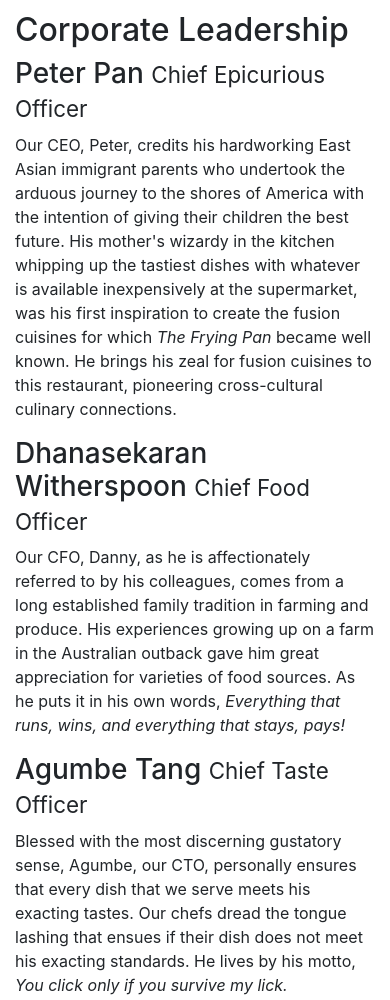
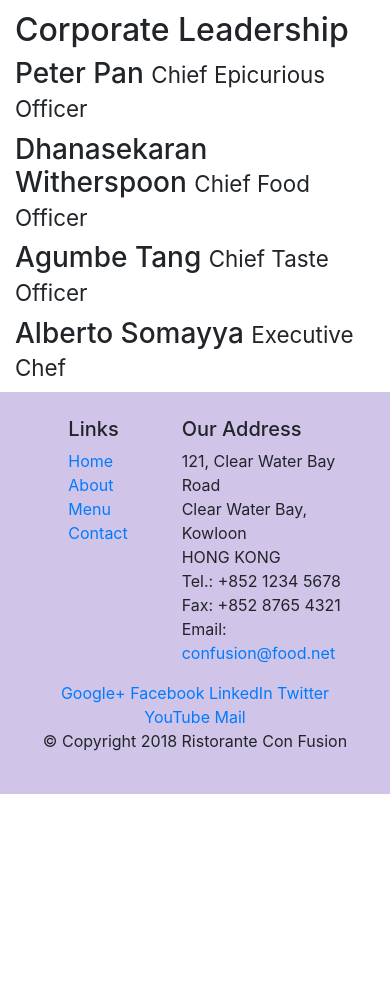
Before and after one commit to merhawiRuth/coursera-conFusion, a website: page aboutus.html in a window 390 px wide. Shown: the part 860-1860 px from the top of the page. After the commit the page ends 1654 px from the top, so only its background shows below. Drawn offline with nearby package versions, Linux system fonts and the light colour scheme.

Commit message:
assignment 1

```diff
--- a/aboutus.html
+++ b/aboutus.html
@@ -73,19 +73,21 @@
         <div class="col-12">
           <h2>Corporate Leadership</h2>
           <h3>Peter Pan <small>Chief Epicurious Officer</small></h3>
-          <p>
-            Our CEO, Peter, credits his hardworking East Asian immigrant parents
-            who undertook the arduous journey to the shores of America with the
-            intention of giving their children the best future. His mother's
-            wizardy in the kitchen whipping up the tastiest dishes with whatever
-            is available inexpensively at the supermarket, was his first
-            inspiration to create the fusion cuisines for which
-            <em>The Frying Pan</em> became well known. He brings his zeal for
-            fusion cuisines to this restaurant, pioneering cross-cultural
-            culinary connections.
-          </p>
+          <div>
+            <p class="d-none d-sm-block">
+              Our CEO, Peter, credits his hardworking East Asian immigrant
+              parents who undertook the arduous journey to the shores of America
+              with the intention of giving their children the best future. His
+              mother's wizardy in the kitchen whipping up the tastiest dishes
+              with whatever is available inexpensively at the supermarket, was
+              his first inspiration to create the fusion cuisines for which
+              <em>The Frying Pan</em> became well known. He brings his zeal for
+              fusion cuisines to this restaurant, pioneering cross-cultural
+              culinary connections.
+            </p>
+          </div>
           <h3>Dhanasekaran Witherspoon <small>Chief Food Officer</small></h3>
-          <p>
+          <p class="d-none d-sm-block">
             Our CFO, Danny, as he is affectionately referred to by his
             colleagues, comes from a long established family tradition in
             farming and produce. His experiences growing up on a farm in the
@@ -96,7 +98,7 @@
             >
           </p>
           <h3>Agumbe Tang <small>Chief Taste Officer</small></h3>
-          <p>
+          <p class="d-none d-sm-block">
             Blessed with the most discerning gustatory sense, Agumbe, our CTO,
             personally ensures that every dish that we serve meets his exacting
             tastes. Our chefs dread the tongue lashing that ensues if their dish
@@ -104,7 +106,7 @@
             <em>You click only if you survive my lick.</em>
           </p>
           <h3>Alberto Somayya <small>Executive Chef</small></h3>
-          <p>
+          <p class="d-none d-sm-block">
             Award winning three-star Michelin chef with wide International
             experience having worked closely with whos-who in the culinary
             world, he specializes in creating mouthwatering Indo-Italian fusion
```
